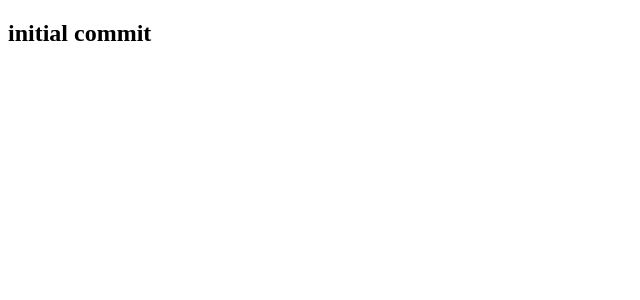
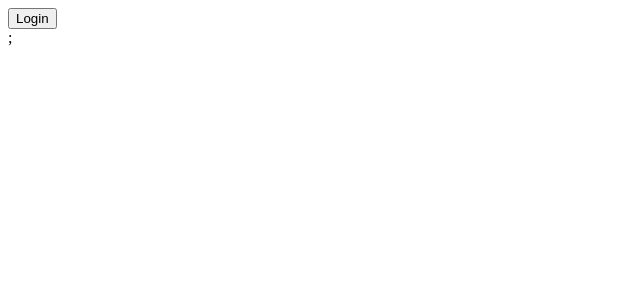
Before and after one commit to victorbrunof/authapp, a React (Create React App) app: page / in a window 1280 px wide. Shown: the top 300 px of the page, without its empty margins (0-640 px from the left). Built offline with nearby package versions, Linux system fonts and the light colour scheme.

Commit message:
feat: create provider auth

```diff
--- a/src/App.tsx
+++ b/src/App.tsx
@@ -1,3 +1,10 @@
+import { AuthProvider } from './contexts/auth';
+import { Routes } from './routes';
+
 export function App() {
-  return <h2>initial commit</h2>;
+  return (
+    <AuthProvider>
+      <Routes />;
+    </AuthProvider>
+  );
 }
--- /dev/null
+++ b/src/contexts/auth.tsx
@@ -0,0 +1,11 @@
+import { createContext } from 'react';
+
+export const AuthContext = createContext({});
+
+export function AuthProvider({ children }: any) {
+  return (
+    <AuthContext.Provider value={{ signed: true }}>
+      {children}
+    </AuthContext.Provider>
+  );
+}
--- a/src/pages/Login/index.tsx
+++ b/src/pages/Login/index.tsx
@@ -1,4 +1,9 @@
+import { useContext } from 'react';
+import { AuthContext } from '../../contexts/auth';
+
 export function Login() {
+  const context = useContext(AuthContext);
+  console.log(context);
   function handleLogin() {}
 
   return (
--- /dev/null
+++ b/src/routes/OtherRoutes.tsx
@@ -0,0 +1,12 @@
+import { BrowserRouter, Routes, Route } from 'react-router-dom';
+import { Home } from '../pages/Home';
+
+export function OtherRoutes() {
+  return (
+    <BrowserRouter>
+      <Routes>
+        <Route path="/" Component={Home} />
+      </Routes>
+    </BrowserRouter>
+  );
+}
--- /dev/null
+++ b/src/routes/SignRoutes.tsx
@@ -0,0 +1,12 @@
+import { BrowserRouter, Routes, Route } from 'react-router-dom';
+import { Login } from '../pages/Login';
+
+export function SignRoutes() {
+  return (
+    <BrowserRouter>
+      <Routes>
+        <Route path="/" Component={Login} />
+      </Routes>
+    </BrowserRouter>
+  );
+}
--- /dev/null
+++ b/src/routes/index.tsx
@@ -0,0 +1,6 @@
+import { SignRoutes } from './SignRoutes';
+import { OtherRoutes } from './OtherRoutes';
+
+export function Routes() {
+  return <SignRoutes />;
+}
```
